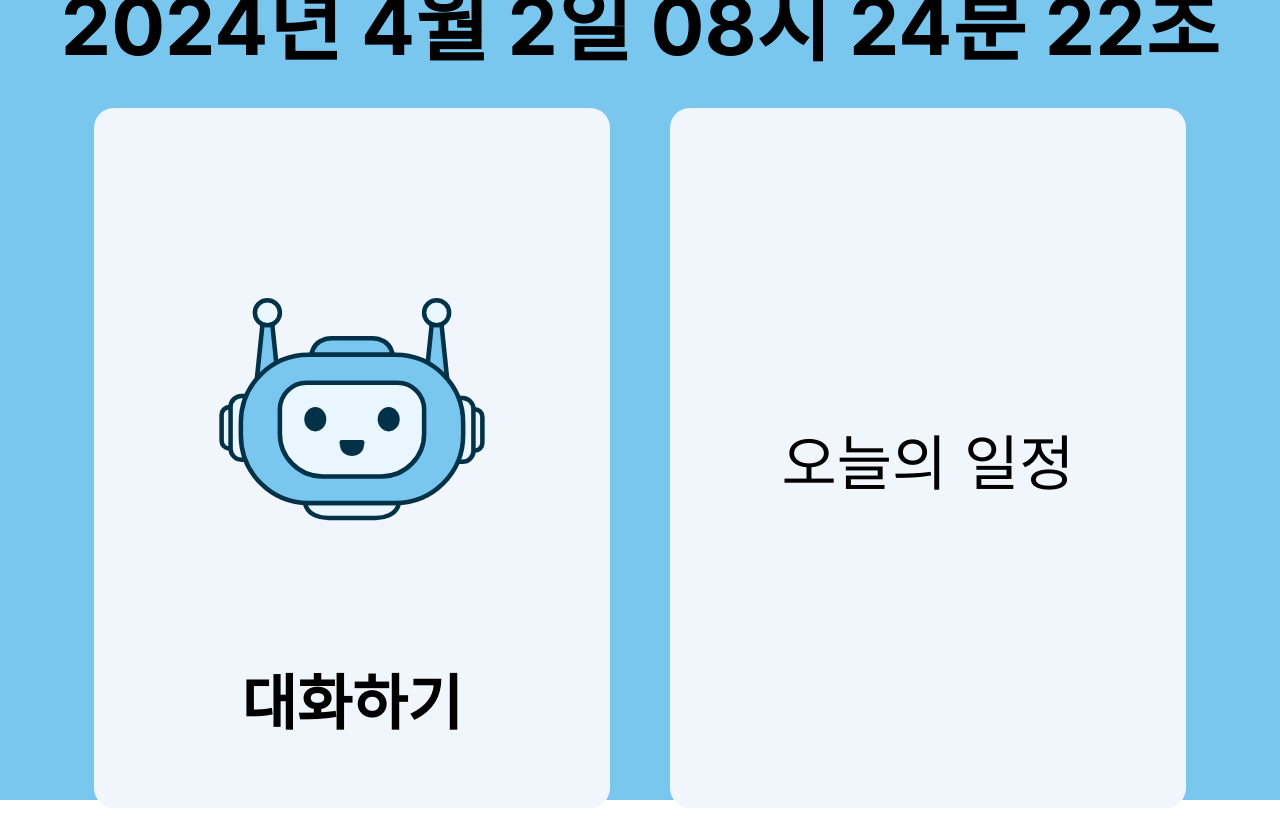
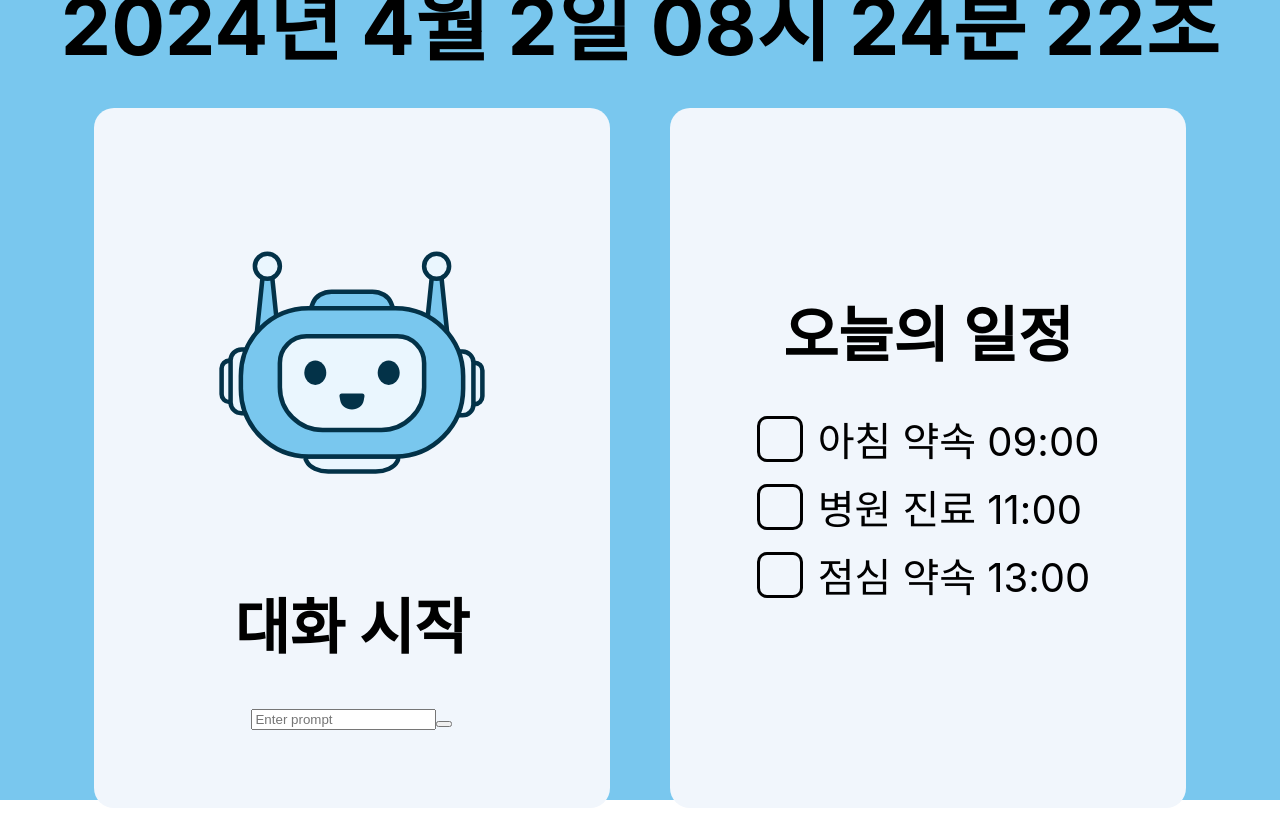
Before and after one commit to seong-hui/SEE-NEAR, a React (Create React App) app in the folder front/: page / in a window 1280 px wide. Built offline with nearby package versions, Linux system fonts and the light colour scheme.

Commit message:
[FE] FEAT : 일정 체크박스 추가#9

```diff
--- /dev/null
+++ b/front/src/components/PromptSubmit.tsx
@@ -0,0 +1,71 @@
+import React, { useState } from "react";
+
+interface PromptData {
+  prompt: string | null;
+  bot: any;
+}
+
+type SetListFunction = React.Dispatch<React.SetStateAction<PromptData[]>>;
+type SetLoeadingFunction = React.Dispatch<React.SetStateAction<boolean>>;
+
+interface PromptSubmitProps {
+  setList: SetListFunction;
+  list: PromptData[];
+  isloading: boolean;
+  setIsLoading: SetLoeadingFunction;
+}
+
+const PromptSubmit: React.FC<PromptSubmitProps> = ({
+  list,
+  setList,
+  isloading,
+  setIsLoading,
+}) => {
+  const [prompt, setPrompt] = useState<string | null>(null);
+
+  const submitHandler = async (e: React.FormEvent<HTMLFormElement>) => {
+    e.preventDefault();
+    setIsLoading(true);
+    try {
+      const response = await fetch("http://127.0.0.1:8000/api/talk/", {
+        method: "POST",
+        body: JSON.stringify({ prompt: prompt }),
+        headers: {
+          "Content-Type": "application/json",
+        },
+      });
+      const data = await response.json();
+      setList([...list, { prompt, bot: data }]);
+      console.log(list);
+      setIsLoading(false);
+      setPrompt(null);
+    } catch (error) {
+      console.log(error);
+    }
+  };
+
+  return (
+    <div className="absolute bottom-0 w-full mb-1">
+      <form onSubmit={submitHandler} className="relative">
+        {isloading && (
+          <label className="bg-[#d2cfcf] text-white px-2 w-full">
+            Asking...
+          </label>
+        )}
+        <input
+          className="w-full py-3 pl-2 pr-[50px] outline-none rounded-b-sm"
+          onChange={(e) => setPrompt(e.target.value)}
+          type="text"
+          placeholder="Enter prompt"
+        />
+        <button
+          disabled={isloading}
+          type="submit"
+          className="absolute right-4 bottom-0 top-0"
+        ></button>
+      </form>
+    </div>
+  );
+};
+
+export default PromptSubmit;
--- a/front/src/pages/MainPage.tsx
+++ b/front/src/pages/MainPage.tsx
@@ -2,6 +2,18 @@ import styled from "styled-components";
 import LogoImg from "@/assets/images/seenearIcon.svg";
 import { useState, useEffect } from "react";
 import { currentTimer } from "@/utils/timerUtils";
+import PromptSubmit from "@/components/PromptSubmit";
+
+const initialSchedules = [
+  { id: 1, title: "아침 약속", time: "09:00" },
+  { id: 2, title: "병원 진료", time: "11:00" },
+  { id: 3, title: "점심 약속", time: "13:00" },
+];
+
+interface PromptData {
+  prompt: string | null;
+  bot: any;
+}
 
 const MainPage = () => {
   const [timer, setTimer] = useState("0000년 00월 00일 00시 00분 00초");
@@ -19,17 +31,59 @@ const MainPage = () => {
     setIsChatActive(!isChatActive);
   };
 
+  const [schedules, setSchedules] = useState(initialSchedules);
+  const [checkedItems, setCheckedItems] = useState<{ [key: number]: boolean }>(
+    {}
+  );
+  const handleCheckboxChange = (id: number) => {
+    setCheckedItems((prev) => ({
+      ...prev,
+      [id]: !prev[id],
+    }));
+  };
+
+  //챗봇
+  const [list, setList] = useState<PromptData[]>([]);
+  const [isloading, setIsLoading] = useState<boolean>(false);
+
   return (
     <MainPageStyled>
       <CurrentTimeStyled>{timer}</CurrentTimeStyled>
       <ConstantBoxWapped>
         <ContentBoxStyled onClick={onClickChatBtn} active={isChatActive}>
           <LogoImgStyled src={LogoImg} />
-          <ContentTitle>대화하기</ContentTitle>
+          <ContentTitle>
+            {isChatActive ? "대화 종료" : "대화 시작"}
+            <PromptSubmit
+              isloading={isloading}
+              setIsLoading={setIsLoading}
+              setList={setList}
+              list={list}
+            />
+          </ContentTitle>
         </ContentBoxStyled>
         {!isChatActive && (
           <ContentBoxStyled>
-            <ScheduleTitle>오늘의 일정</ScheduleTitle>
+            <ContentTitle>오늘의 일정</ContentTitle>
+            <ScheduleList>
+              {schedules.map((schedule) => (
+                <ScheduleItem key={schedule.id}>
+                  <ScheduleCheckbox
+                    id={`checkbox-${schedule.id}`}
+                    type="checkbox"
+                    checked={!!checkedItems[schedule.id]}
+                    onChange={() => handleCheckboxChange(schedule.id)}
+                  />
+                  <CheckboxLabel
+                    htmlFor={`checkbox-${schedule.id}`}
+                    checked={!!checkedItems[schedule.id]}
+                  ></CheckboxLabel>
+                  <ScheduleTitle checked={!!checkedItems[schedule.id]}>
+                    {schedule.title} {schedule.time}
+                  </ScheduleTitle>
+                </ScheduleItem>
+              ))}
+            </ScheduleList>
           </ContentBoxStyled>
         )}
       </ConstantBoxWapped>
@@ -77,7 +131,6 @@ const ContentBoxStyled = styled.div.withConfig({
     width: 90%;
     height: 600px;
   `}
-
   ${(props) =>
     !props.active &&
     `
@@ -91,13 +144,55 @@ const LogoImgStyled = styled.img`
   height: 80%;
 `;
 
-const ScheduleTitle = styled.div`
-  font-size: 60px;
+const ScheduleTitle = styled.div<{ checked?: boolean }>`
+  font-size: 40px;
+  ${(props) =>
+    props.checked &&
+    `
+    text-decoration-line: line-through;
+    text-decoration-color: red;
+    `}
 `;
 
 const ContentTitle = styled.div`
   font-size: 60px;
   font-weight: bold;
+  margin-bottom: 20px;
+`;
+
+const ScheduleList = styled.ul`
+  padding: 0;
+`;
+
+const ScheduleItem = styled.li`
+  display: flex;
+  align-items: center;
+  margin-bottom: 10px;
+  font-size: 40px;
+`;
+
+const ScheduleCheckbox = styled.input`
+  display: none;
+`;
+
+const CheckboxLabel = styled.label<{ checked?: boolean }>`
+  width: 20px;
+  height: 20px;
+  display: inline-flex;
+  align-items: center;
+  cursor: pointer;
+  border: 3px solid black;
+  color: white;
+  padding: 10px;
+  margin-right: 15px;
+  border-radius: 10px;
+  transition: background-color 0.3s;
+
+  &::after {
+    content: "${(props) => (props.checked ? "✔" : "")}";
+    color: red;
+    margin-left: -8px;
+  }
 `;
 
 export default MainPage;
```
Also changed, not shown: front/src/pages/family/FMainPage.tsx (added).
